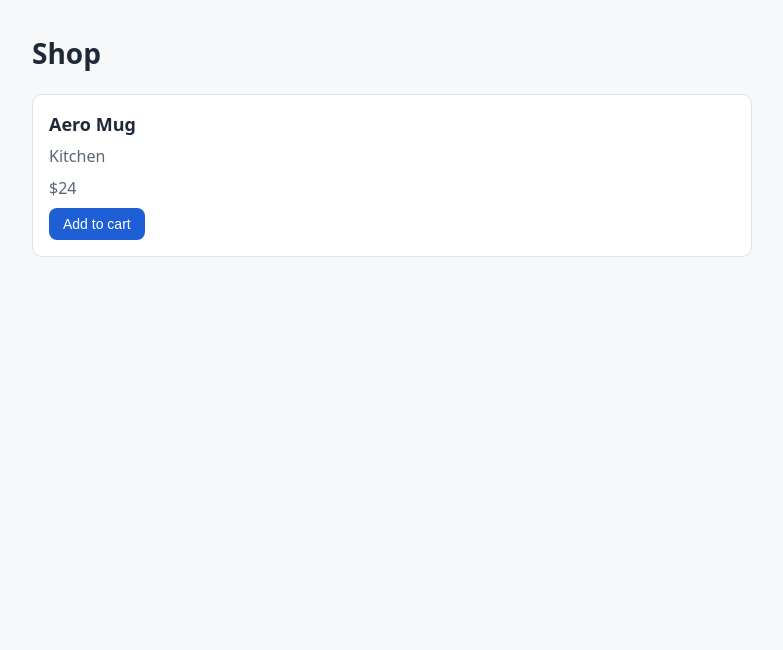
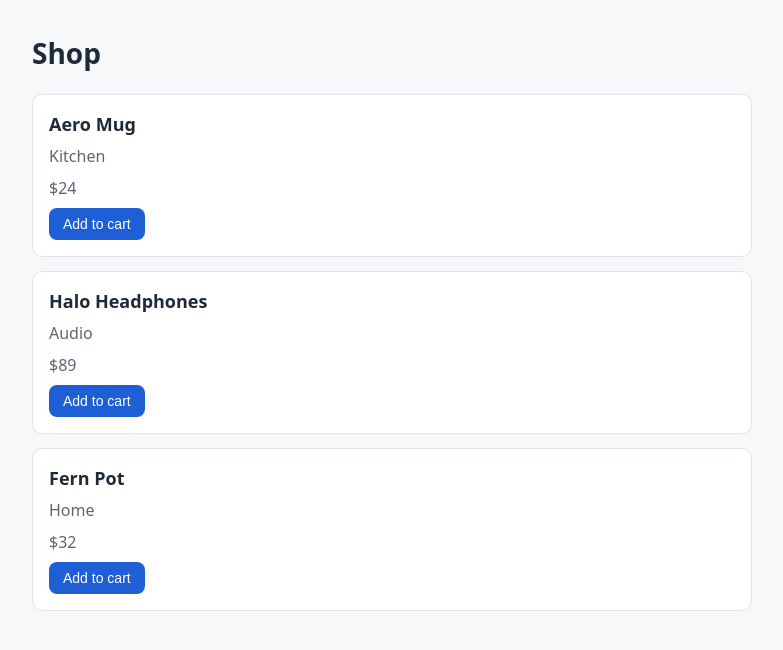
Before and after one commit to vinhhn3/comp1682-react-crash-course, a React (Vite) app: page / in a window 1280 px wide. Shown: the top 650 px of the page, without its empty margins (248-1031 px from the left). Built offline with nearby package versions, Linux system fonts and the light colour scheme.

Commit message:
s02: three cards, copied and pasted

```diff
--- a/src/App.jsx
+++ b/src/App.jsx
@@ -9,6 +9,20 @@ const App = () => {
         <p>$24</p>
         <button>Add to cart</button>
       </div>
+
+      <div className="card">
+        <h2>Halo Headphones</h2>
+        <p>Audio</p>
+        <p>$89</p>
+        <button>Add to cart</button>
+      </div>
+
+      <div className="card">
+        <h2>Fern Pot</h2>
+        <p>Home</p>
+        <p>$32</p>
+        <button>Add to cart</button>
+      </div>
     </div>
   );
 };
```
